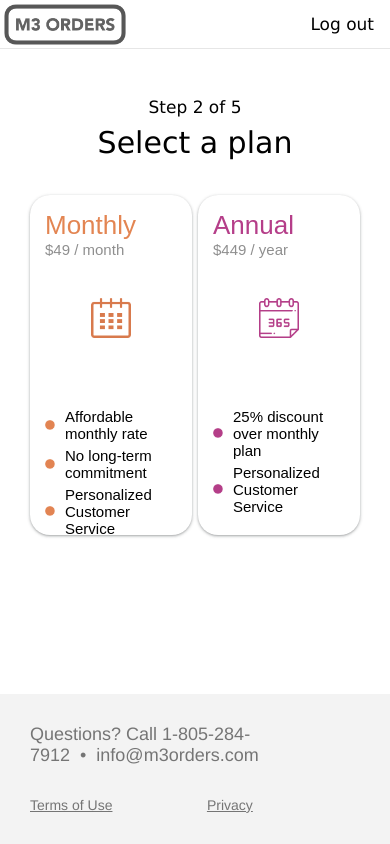
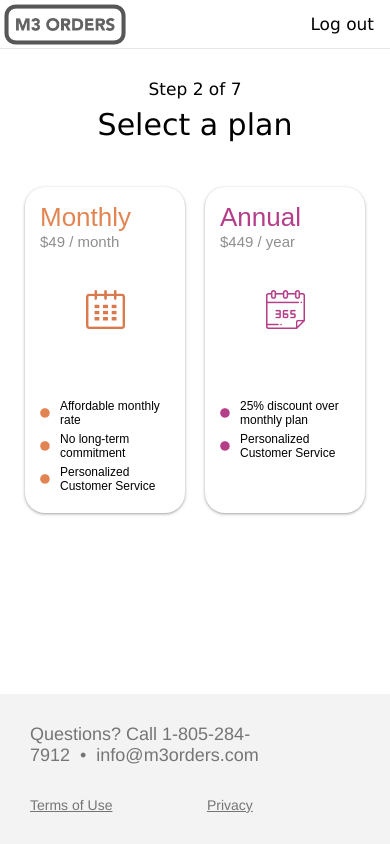
Before and after one commit to conradk16/online-ordering, a Flask app: page /signup/select-plan in a window 390 px wide. Run offline with Flask 2, Linux system fonts and the light colour scheme; a user stored in the database is signed in.

Commit message:
fixed minor display bugs for signup process

```diff
--- a/webapp/static/css/account-details.css
+++ b/webapp/static/css/account-details.css
@@ -33,7 +33,7 @@
 
 .example.example1 label {
   width: 50%;
-  min-width: 70px;
+  min-width: 145px;
   padding: 11px 0;
   color: #000000;
   overflow: hidden;
--- a/webapp/static/css/closing-times.css
+++ b/webapp/static/css/closing-times.css
@@ -33,7 +33,7 @@
 
 .example.example1 label {
   width: 50%;
-  min-width: 70px;
+  min-width: 40px;
   padding: 11px 0;
   color: #000000;
   overflow: hidden;
--- a/webapp/templates/signup-select-plan.html
+++ b/webapp/templates/signup-select-plan.html
@@ -13,6 +13,27 @@
     input.value = plan_type;
     form.submit();
   }
+
+  function run_on_load() {
+    run_on_resize();
+  }
+
+
+  function run_on_resize() {
+    bullet_text_elements = document.getElementsByClassName("plan-bullet-text");
+    center = document.getElementsByClassName("center")[0];
+    for (const elem of bullet_text_elements) {
+        if (window.innerWidth < 500) {
+            elem.style.fontSize = "12px";
+            center.style.padding = "30px 15px";
+
+        } else {
+            elem.style.fontSize = "15px";
+            center.style.padding = "30px 30px";
+        }
+    }
+  }
+
 
   window.onload = run_on_load;
   window.onresize = run_on_resize;
@@ -30,6 +51,14 @@ body, html {
   -webkit-appearance: none;
 }
 
+html {
+    overflow: hidden;
+}
+
+body {
+    overflow: auto;
+}
+
 /* Add a background color to the top navigation */
 .topnav {
   display: flex;
@@ -42,6 +71,9 @@ body, html {
   align-items: center;
   padding: 0;
   margin: 0;
+  position: sticky;
+  top: 0;
+  z-index: 2;
 }
 
 /* Style the links inside the navigation bar */
@@ -72,7 +104,9 @@ body, html {
   margin-left: auto;
   margin-right: auto;
   max-width: 575px;
-  padding: 30px;
+  overflow-x: scroll;
+  width: 100%;
+  padding: 15px;
   background-color: white;
   box-sizing: border-box;
 }
@@ -80,17 +114,20 @@ body, html {
 .plans {
     display: flex;
     justify-content: space-between;
-    max-width: 100%;
+    width: inherit;
     margin: 0;
 }
 
 .plan {
-    height: 310px;
+    margin: 10px;
     box-shadow: 0 1px 2px 0 rgb(60 64 67 / 30%), 0 1px 3px 1px rgb(60 64 67 / 15%);
     border-radius: 20px;
     padding: 15px;
-    max-width: 40%;
+    width: 40%;
     text-decoration: none;
+    display: flex;
+    flex-direction: column;
+    justify-content: flex-start;
 }
 
 .plan:hover {
@@ -218,7 +255,6 @@ input[type=submit] {
   flex-direction: column;
 }
 .top-half {
-  min-height: 550px;
   flex:2;
 }
 .bottom-half {
@@ -317,9 +353,8 @@ input[type=submit] {
     </div>
   </div>
 
-<br>
 <div class="center">
-        <div class="step-one-of-three">Step 2 of 5</div>
+        <div class="step-one-of-three">Step 2 of 7</div>
         <div class="create-your-account">Select a plan</div>
         <div class="plans">
             <div class="plan" name="plan1" onclick="submit_form('price_1J8t5yLGQW192ovf4Tkd70Ta')">
```
Also changed, not shown: webapp/templates/signup-add-menu-notes.html (+16 -5 lines), webapp/templates/signup-enter-account-details.html (+6 -4 lines), webapp/templates/signup-select-fee.html (+18 -8 lines), webapp/templates/signup-setup-hours.html (+8 -3 lines), webapp/templates/signup-setup-stripe.html (+15 -6 lines), webapp/templates/signup.html (+13 -3 lines).
